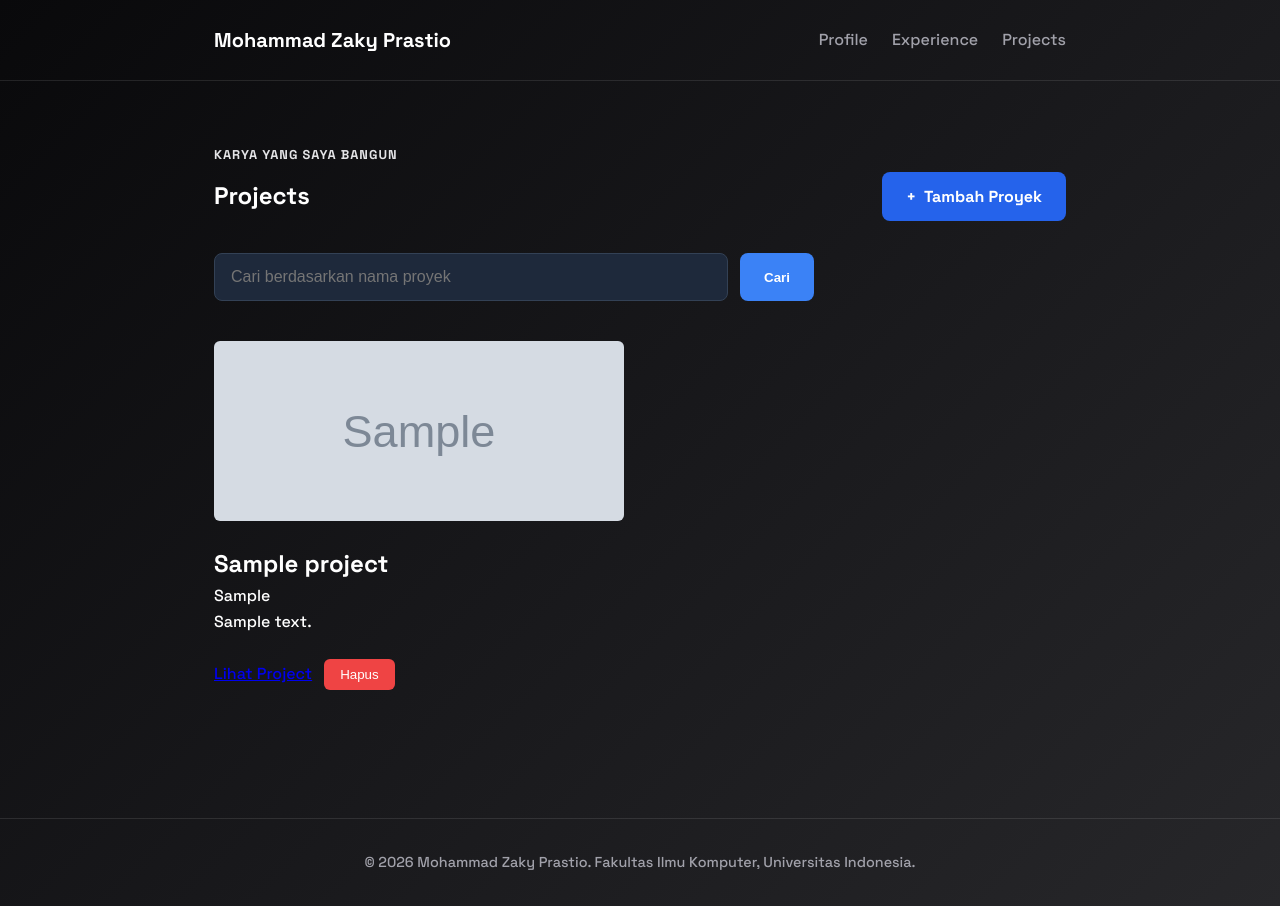
After one commit to ZackForKey/myportofolio, a Django app: page /projects/ in a window 1280 px wide. The commit adds this page. Run offline with Django 5.2, Linux system fonts and the light colour scheme; tables that the repository leaves empty hold one stand-in row (values such as "Sample post"); grey boxes marked "Sample" are stand-in pictures.

Commit message:
Tutorial 3 1/2

```diff
--- a/main/static/css/style.css
+++ b/main/static/css/style.css
@@ -392,6 +392,148 @@ details[open] .exp-arrow {
     text-align: center;
 }
 
+.project-header {
+    display: flex;
+    justify-content: space-between;
+    align-items: center;
+    margin-bottom: 2rem;
+    flex-wrap: wrap;
+    gap: 1rem;
+}
+
+.project-add-button {
+    background-color: #2563eb;
+    color: #ffffff;
+    padding: 0.75rem 1.5rem;
+    border-radius: 8px;
+    font-weight: 600;
+    text-decoration: none;
+    display: inline-flex;
+    align-items: center;
+    gap: 0.5rem;
+    transition: background-color 0.2s ease, transform 0.1s ease;
+}
+
+.project-add-button:hover {
+    background-color: #1d4ed8;
+    transform: translateY(-2px);
+}
+
+/* Perbaikan Form Pencarian agar Sejajar Rapi */
+.project-search {
+    display: flex;
+    align-items: center;
+    gap: 0.75rem;
+    margin-bottom: 2.5rem;
+    max-width: 600px;
+    width: 100%;
+}
+
+.project-search__input {
+    flex: 1;
+    padding: 0.75rem 1rem;
+    border-radius: 8px;
+    border: 1px solid #334155;
+    background-color: #1e293b;
+    color: #f8fafc;
+    font-size: 1rem;
+    outline: none;
+    height: 48px;
+    transition: border-color 0.2s ease;
+}
+
+.project-search__input:focus {
+    border-color: #3b82f6;
+}
+
+.project-search button.button {
+    padding: 0 1.5rem;
+    height: 48px;
+    background-color: #3b82f6;
+    color: white;
+    border: none;
+    border-radius: 8px;
+    font-weight: 600;
+    cursor: pointer;
+    transition: background-color 0.2s ease;
+    white-space: nowrap;
+    display: inline-flex;
+    align-items: center;
+    justify-content: center;
+}
+
+.project-search button.button:hover {
+    background-color: #2563eb;
+}
+
+/* Grid & Kartu Proyek */
+.project-grid {
+    display: grid;
+    grid-template-columns: repeat(auto-fill, minmax(320px, 1fr));
+    gap: 2rem;
+}
+
+.project-image {
+    width: 100%;
+    height: 180px;
+    object-fit: cover;
+    border-radius: 6px;
+    margin-bottom: 1rem;
+}
+
+.project-card-actions {
+    margin-top: 1.5rem;
+    display: flex;
+    flex-direction: column;
+    gap: 1rem;
+}
+
+.project-actions {
+    display: flex;
+    gap: 0.75rem;
+    align-items: center;
+    flex-wrap: wrap;
+}
+
+.empty-state {
+    grid-column: 1 / -1;
+    text-align: center;
+    color: #94a3b8;
+    font-style: italic;
+    padding: 3rem 0;
+}
+
+/* Styling Tombol Hapus & Popover Modal */
+.button-delete {
+    background-color: #ef4444;
+    color: white;
+    border: none;
+    padding: 0.5rem 1rem;
+    border-radius: 6px;
+    cursor: pointer;
+    font-weight: 500;
+    transition: background-color 0.2s ease;
+}
+
+.button-delete:hover {
+    background-color: #dc2626;
+}
+
+/* Popover Native */
+[popover] {
+    background: #1e293b;
+    color: #f8fafc;
+    border: 1px solid #334155;
+    border-radius: 12px;
+    padding: 2rem;
+    max-width: 400px;
+    box-shadow: 0 20px 25px -5px rgba(0, 0, 0, 0.5);
+}
+
+[popover]::backdrop {
+    background: rgba(0, 0, 0, 0.6);
+}
+
 @keyframes fadeIn {
     from { opacity: 0; transform: translateY(-4px); }
     to { opacity: 1; transform: translateY(0); }
--- /dev/null
+++ b/main/templates/Components/project_delete_modal.html
@@ -0,0 +1,29 @@
+<!-- Tombol untuk memicu modal hapus -->
+<button type="button" class="button-delete" popovertarget="delete-modal-{{ project.id }}">
+    Hapus
+</button>
+
+<!-- Elemen Popover Modal Hapus -->
+<div id="delete-modal-{{ project.id }}" popover style="margin: auto;">
+    <div style="display: flex; flex-direction: column; gap: 1rem;">
+        <h3 style="color: #f8fafc; font-size: 1.25rem; font-weight: 700;">Konfirmasi Hapus</h3>
+        <p style="color: #94a3b8; font-size: 0.95rem; line-height: 1.5;">
+            Apakah kamu yakin ingin menghapus proyek <strong>"{{ project.title }}"</strong>? Tindakan ini tidak dapat dibatalkan.
+        </p>
+
+        <div style="display: flex; gap: 0.75rem; justify-content: flex-end; margin-top: 0.5rem;">
+            <!-- Tombol Batal untuk menutup popover -->
+            <button type="button" class="button" popovertarget="delete-modal-{{ project.id }}" popovertargetaction="hide" style="background-color: #334155; color: white; border: none; padding: 0.5rem 1rem; border-radius: 6px; cursor: pointer;">
+                Batal
+            </button>
+
+            <!-- Form untuk mengeksekusi hapus ke backend -->
+            <form action="{% url 'portofolio_main:delete_project' project.id %}" method="POST" style="display: inline;">
+                {% csrf_token %}
+                <button type="submit" class="button-delete" style="padding: 0.5rem 1rem;">
+                    Ya, Hapus
+                </button>
+            </form>
+        </div>
+    </div>
+</div>
--- /dev/null
+++ b/main/templates/base.html
@@ -0,0 +1,34 @@
+{% load static %}
+<!DOCTYPE html>
+<html lang="en">
+<head>
+    <meta charset="UTF-8" />
+    <meta name="viewport" content="width=device-width, initial-scale=1.0" />
+    <link rel="preconnect" href="https://fonts.googleapis.com">
+    <link rel="preconnect" href="https://fonts.gstatic.com" crossorigin>
+    <link href="https://fonts.googleapis.com/css2?family=Space+Grotesk:wght@500;700&display=swap" rel="stylesheet">
+    <link rel="stylesheet" href="{% static 'css/style.css' %}">
+    {% block meta %} {% endblock meta %}
+</head>
+<body>
+  <header class="site-header">
+    <div class="container">
+        <!-- Menggunakan namespace portofolio_main -->
+        <a href="{% url 'portofolio_main:show_main' %}" class="brand">{{ name }}</a>
+        <nav>
+            <a href="{% url 'portofolio_main:show_main' %}">Profile</a>
+            <a href="{% url 'portofolio_main:show_experience' %}">Experience</a>
+            <a href="{% url 'portofolio_main:show_projects' %}">Projects</a>
+        </nav>
+    </div>
+  </header>
+
+  {% block content %} {% endblock content %}
+
+  <footer class="site-footer">
+      <div class="container">
+          <p>&copy; 2026 {{ name }}. Fakultas Ilmu Komputer, Universitas Indonesia.</p>
+      </div>
+  </footer>
+</body>
+</html>
--- /dev/null
+++ b/main/templates/project.html
@@ -0,0 +1,63 @@
+{% extends "base.html" %}
+{% block meta %}
+    <title>Projects - {{ name }}</title>
+{% endblock meta %}
+
+{% block content %}
+    <main>
+        <section class="experience-section" id="experience">
+            <div class="container">
+                <p class="section-kicker">Karya yang saya bangun</p>
+                <div class="project-header">
+                    <h1>Projects</h1>
+                    <a href="{% url 'portofolio_main:create_project' %}" class="button project-add-button">
+                        <span aria-hidden="true">+</span>
+                        Tambah Proyek
+                    </a>
+                </div>
+
+                <!-- Form Pencarian -->
+                <form method="get" action="{% url 'portofolio_main:show_projects' %}" class="project-search">
+                    <input type="search"
+                           name="title"
+                           value="{{ title_query }}"
+                           placeholder="Cari berdasarkan nama proyek"
+                           class="project-search__input"
+                           aria-label="Cari berdasarkan nama proyek">
+                    <button type="submit" class="button">Cari</button>
+                </form>
+
+                <div class="experience-grid project-grid">
+                    {% for project in project_list %}
+                        <article class="experience-card">
+                            {% if project.project_image_url %}
+                                <img src="{{ project.project_image_url }}"
+                                     alt="Gambar {{ project.title }}"
+                                     class="project-image">
+                            {% endif %}
+                            <h2>{{ project.title }}</h2>
+                            <span class="experience-category">{{ project.tech_stack }}</span>
+                            <p class="experience-description">{{ project.description }}</p>
+
+                            <div class="project-card-actions">
+                                <div class="project-actions">
+                                    {% if project.project_url %}
+                                        <a href="{{ project.project_url }}" class="button" target="_blank">Lihat Project</a>
+                                    {% endif %}
+                                    <!-- Menyisipkan modal delete -->
+                                    {% include "components/project_delete_modal.html" with project=project %}
+                                </div>
+                            </div>
+                        </article>
+                    {% empty %}
+                        {% if title_query %}
+                            <p class="empty-state">Tidak ada proyek dengan nama tersebut.</p>
+                        {% else %}
+                            <p class="empty-state">Belum ada proyek yang ditambahkan.</p>
+                        {% endif %}
+                    {% endfor %}
+                </div>
+            </div>
+        </section>
+    </main>
+{% endblock content %}
--- a/portofolio_main/urls.py
+++ b/portofolio_main/urls.py
@@ -1,10 +1,22 @@
 from django.urls import path
-from .views import show_main, show_experience, suntik_data
+from portofolio_main.views import (
+    show_main,
+    show_experience,
+    show_projects,
+    create_project,
+    delete_project,
+    get_projects_json,
+    suntik_data
+)
 
 app_name = 'portofolio_main'
 
 urlpatterns = [
     path('', show_main, name='show_main'),
     path('experience/', show_experience, name='show_experience'),
+    path('projects/', show_projects, name='show_projects'),              # <--- Tambahkan ini
+    path('projects/add/', create_project, name='create_project'),        # <--- Tambahkan ini
+    path('projects/<uuid:project_id>/delete/', delete_project, name='delete_project'), # <--- Tambahkan ini
+    path('api/projects/', get_projects_json, name='get_projects_json'),  # <--- Tambahkan ini
     path('suntik-data-zaky/', suntik_data, name='suntik_data'),
 ]
--- a/portofolio_main/views.py
+++ b/portofolio_main/views.py
@@ -1,41 +1,90 @@
-import uuid
-from django.utils import timezone
-from django.shortcuts import render
+from django.shortcuts import render, redirect, get_object_or_404
 from django.http import HttpResponse
-from portofolio_main.models import Experience
+from django.core import serializers
+from django.contrib import messages
+from main.models import Project  # Sesuaikan jika model Project ada di aplikasi portofolio_main atau main
+from main.forms import ProjectForm
 
 def show_main(request):
     context = {
-        "name": "Mohammad Zaky Prastio",
-        "npm": "240657011",
-        "study_program": "S1 Ilmu Komputer",
-        "bio": "Computer Science undergraduate at Universitas Indonesia with a keen interest in robotics technology, embedded systems, and software engineering, combining a strong foundation in digital logic and hardware simulation with practical Python development, computer vision projects, and full-stack technical problem solving.",
+        'npm' : '240657011',
+        'name': 'Mohammad Zaky Prastio',
+        'class': 'PBP B',
+        'study_program': 'S1 Ilmu Komputer',
+        'bio': 'Computer Science undergraduate at Universitas Indonesia with a keen interest in robotics technology, embedded systems, and software engineering, combining a strong foundation in digital logic and hardware simulation with practical Python development, computer vision projects, and full-stack technical problem solving.'
     }
     return render(request, "main.html", context)
 
 def show_experience(request):
+    experience_list = [
+        {
+            'title': 'Staff Departemen Olahraga BEM Fasilkom UI',
+            'get_category_display': 'Organization',
+            'description': 'Aktif berkontribusi sebagai Staff Departemen Olahraga (Depor) BEM Fasilkom UI 2026.',
+            'is_ongoing': True,
+        },
+        {
+            'title': 'Koordinator Lapangan - Laskar Biru Merah (LBM)',
+            'get_category_display': 'Organization',
+            'description': 'Bergabung dalam Laskar Biru Merah (LBM), kelompok suporter Fasilkom UI.',
+            'is_ongoing': True,
+        }
+    ]
+
+    context = {
+        'name': 'Mohammad Zaky Prastio',
+        'experience_list': experience_list,
+    }
+    return render(request, 'experience.html', context)
+
+def create_project(request):
+    form = ProjectForm(request.POST or None)
+
+    if request.method == "POST" and form.is_valid():
+        form.save()
+        messages.success(request, "Proyek baru berhasil ditambahkan!")
+        return redirect("portofolio_main:show_projects")
+
     context = {
         "name": "Mohammad Zaky Prastio",
-        "experience_list": Experience.objects.all(),
+        "form": form,
     }
-    return render(request, "experience.html", context)
+    return render(request, "projects_form.html", context)
+
+def get_projects_json(request):
+    title_query = request.GET.get("title", "").strip()
+    projects = Project.objects.all()
+
+    if title_query:
+        projects = projects.filter(title__icontains=title_query)
+
+    projects_json = serializers.serialize("json", projects)
+    return HttpResponse(projects_json, content_type="application/json")
+
+def show_projects(request):
+    json_response = get_projects_json(request)
+    projects = serializers.deserialize(
+        "json",
+        json_response.content.decode("utf-8"),
+    )
+    projects = [project.object for project in projects]
+    title_query = request.GET.get("title", "").strip()
+
+    context = {
+        "name": "Mohammad Zaky Prastio",
+        "project_list": projects,
+        "title_query": title_query,
+    }
+    return render(request, "project.html", context)
+
+def delete_project(request, project_id):
+    project = get_object_or_404(Project, pk=project_id)
+    if request.method == "POST":
+        project.delete()
+        messages.success(request, "Project berhasil dihapus!")
+        return redirect("portofolio_main:show_projects")
+    return redirect("portofolio_main:show_projects")
+
 def suntik_data(request):
-    Experience.objects.create(
-                id=uuid.uuid4(),
-                title="Staff Departemen Olahraga BEM Fasilkom UI",
-                description="Aktif berkontribusi sebagai Staff Departemen Olahraga (Depor) BEM Fasilkom UI 2026. Menjadi Penanggung Jawab / Pemegang Unit Kegiatan Olahraga (UKOR) Voli serta terlibat langsung dalam perencanaan dan pelaksanaan program kerja Olimpiade Universitas Indonesia (Olim UI).",
-                category="full-time",
-                thumbnail="",
-                started_at=timezone.now(),
-                ended_at=None
-                )
-    Experience.objects.create(
-                id=uuid.uuid4(),
-                title="Koordinator Lapangan - Laskar Biru Merah (LBM)",
-                description="Bergabung dalam Laskar Biru Merah (LBM), kelompok suporter Fasilkom UI yang memberikan semangat kepada kontingen CSUI dalam berbagai ajang kompetisi antar fakultas. Bertanggung jawab sebagai Koordinator Lapangan yang mengatur jalannya kegiatan suporteran, koordinasi massa, serta akomodasi dan peralatan.",
-                category="full-time",
-                thumbnail="",
-                started_at=timezone.now(),
-                ended_at=None
-                )
-    return HttpResponse("Mantap! Data pengalaman berhasil disuntik ke database. Silakan buka halaman /experience/")
+    # Fungsi opsional yang sudah ada sebelumnya
+    return HttpResponse("Data disuntik!")
```
Also changed, not shown: main/forms.py (added, +51 -0 lines), main/models.py (+9 -1 lines), main/templates/main.html (+7 -31 lines), main/templates/projects_form.html (added, +30 -0 lines), main/urls.py (+15 -4 lines), main/views.py (+58 -4 lines), main/migrations/0002_remove_project_date_completed_and_more.py (added).
